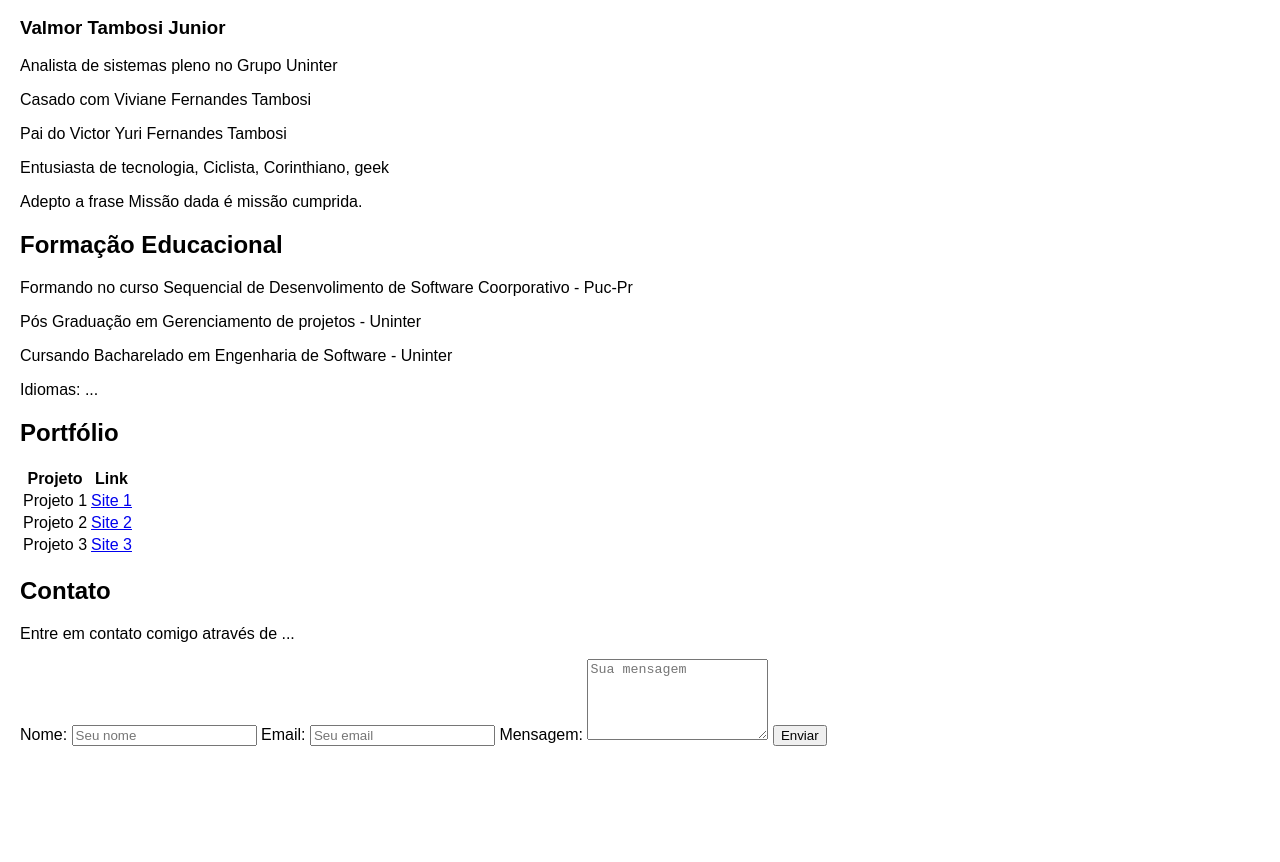
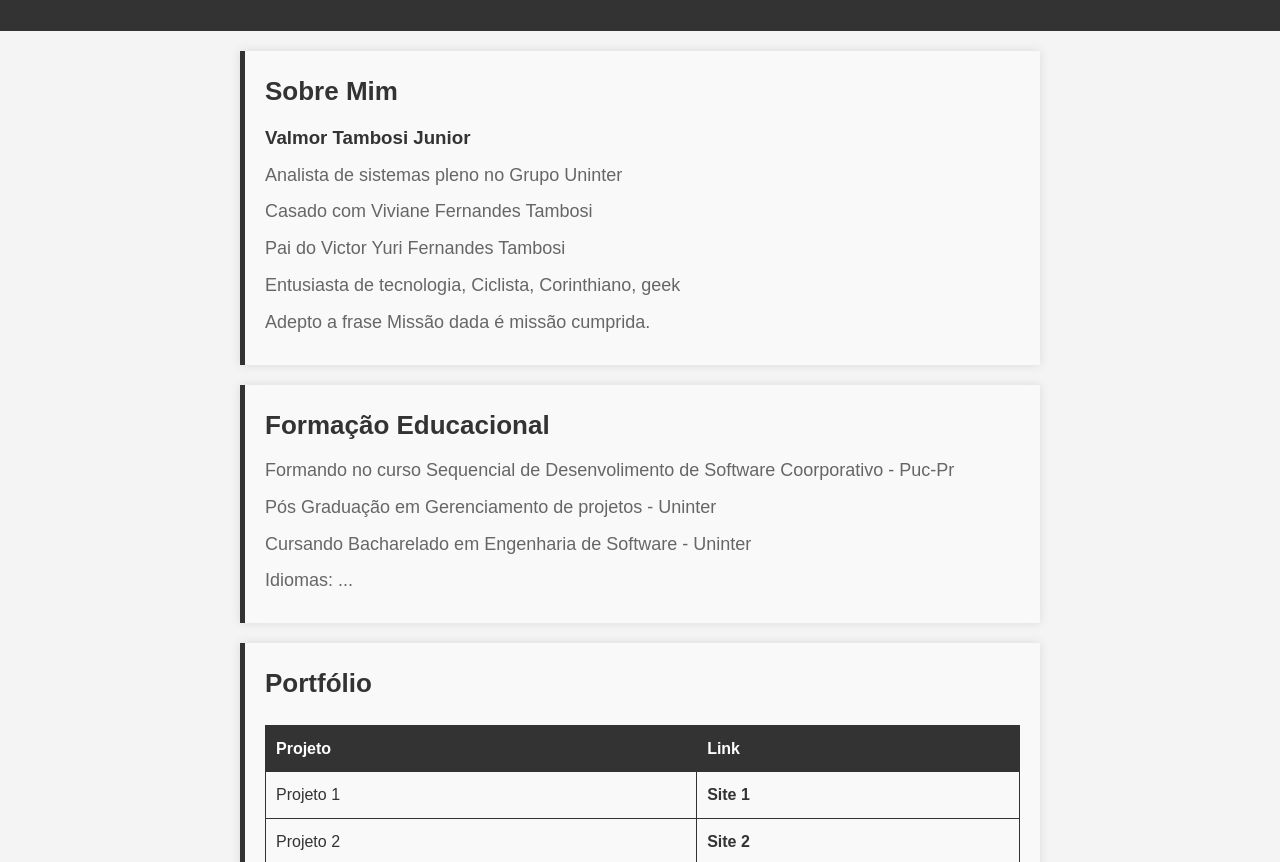
Before and after one commit to ValmorTambosiJunior/portfolioPessoal, a plain HTML site: page index.html in a window 1280 px wide. Shown: the part 169-1031 px from the top of the page. Before the commit the page ends 935 px from the top, so only its background shows below. Drawn offline with Linux system fonts and the light colour scheme; files that its build step writes are made by us from their sources.

Commit message:
Add files via upload

```diff
--- a/style.css
+++ b/style.css
@@ -1,23 +1,217 @@
-/* Estilos gerais */
+/* Reset básico para garantir consistência entre navegadores */
+* {
+    margin: 0;
+    padding: 0;
+    box-sizing: border-box;
+}
+
+#sobre {
+    background-color: #f9f9f9;
+    padding: 20px;
+    margin: 20px auto;
+    max-width: 800px;
+    box-shadow: 0 0 10px rgba(0, 0, 0, 0.1);
+    border-left: 5px solid #333;
+}
+
+#sobre h2 {
+    color: #333;
+    font-size: 26px;
+    margin-bottom: 10px;
+}
+
+#sobre p {
+    font-size: 18px;
+    color: #666;
+    margin: 8px 0;
+}
+/* Estilos para a seção Formação Educacional */
+#formacao {
+    background-color: #f9f9f9;
+    padding: 20px;
+    margin: 20px auto;
+    max-width: 800px;
+    box-shadow: 0 0 10px rgba(0, 0, 0, 0.1);
+    border-left: 5px solid #333;
+}
+
+#formacao h2 {
+    color: #333;
+    font-size: 26px;
+    margin-bottom: 10px;
+}
+
+#formacao p {
+    font-size: 18px;
+    color: #666;
+    margin: 8px 0;
+}
+/* Corpo da página */
 body {
     font-family: Arial, sans-serif;
+    background-color: #f4f4f4;
+    color: #333;
+    line-height: 1.6;
     margin: 0;
-    padding: 20px;
+    padding: 0;
 }
 
-/* Estilos da navegação */
+/* Estilos do cabeçalho e título */
+header {
+    background-color: #333;
+    color: white;
+    padding: 20px;
+    text-align: center;
+}
+
+header h1 {
+    margin-bottom: 10px;
+}
+
+/* Centralizando o menu de navegação */
+.menu-container {
+    display: flex;
+    justify-content: center;
+}
+
+/* Estilos do menu */
 nav ul {
     list-style: none;
     padding: 0;
-    margin: 0;
+    display: flex; /* Faz os itens do menu ficarem lado a lado */
 }
 
-nav li {
-    display: inline-block;
-    margin-right: 10px;
+nav ul li {
+    margin: 0 15px; /* Espaçamento entre os itens do menu */
 }
 
-/* Estilos das seções */
-section {
-    margin-bottom: 20px;
+nav ul li a {
+    color: white;
+    text-decoration: none;
+    font-weight: bold;
+    font-size: 18px;
 }
+
+nav ul li a:hover {
+    text-decoration: underline;
+}
+
+/* Estilos para as seções */
+div {
+    padding: 20px;
+    margin: 20px auto;
+    max-width: 800px;
+    background-color: wh
+}
+
+/* Estilos para a seção Portfólio */
+#portfolio {
+    background-color: #f9f9f9;
+    padding: 20px;
+    margin: 20px auto;
+    max-width: 800px;
+    box-shadow: 0 0 10px rgba(0, 0, 0, 0.1);
+    border-left: 5px solid #333;
+}
+
+#portfolio h2 {
+    color: #333;
+    font-size: 26px;
+    margin-bottom: 10px;
+}
+
+/* Estilo para a tabela */
+#portfolio table {
+    width: 100%;
+    border-collapse: collapse;
+    margin-top: 20px;
+}
+
+#portfolio table, #portfolio th, #portfolio td {
+    border: 1px solid #333;
+}
+
+#portfolio th, #portfolio td {
+    padding: 10px;
+    text-align: left;
+}
+
+#portfolio th {
+    background-color: #333;
+    color: white;
+}
+
+#portfolio td a {
+    color: #333;
+    text-decoration: none;
+    font-weight: bold;
+}
+
+#portfolio td a:hover {
+    text-decoration: underline;
+}
+
+/* Estilos para a seção Contato */
+#contato {
+    background-color: #f9f9f9;
+    padding: 20px;
+    margin: 20px auto;
+    max-width: 800px;
+    box-shadow: 0 0 10px rgba(0, 0, 0, 0.1);
+    border-left: 5px solid #333;
+}
+
+#contato h2 {
+    color: #333;
+    font-size: 26px;
+    margin-bottom: 10px;
+}
+
+/* Estilos para o formulário */
+#contato form {
+    display: flex;
+    flex-direction: column;
+}
+
+#contato label {
+    font-size: 18px;
+    color: #666;
+    margin-bottom: 5px;
+}
+
+#contato input, #contato textarea {
+    font-size: 16px;
+    padding: 10px;
+    margin-bottom: 15px;
+    border: 1px solid #ccc;
+    border-radius: 4px;
+    width: 100%;
+    box-sizing: border-box;
+}
+
+#contato button {
+    background-color: #333;
+    color: white;
+    font-size: 18px;
+    padding: 10px 15px;
+    border: none;
+    border-radius: 4px;
+    cursor: pointer;
+}
+
+#contato button:hover {
+    background-color: #555;
+}
+
+button {
+    background-color: hsl(120, 70%, 4%); /* Cor de fundo verde */
+    color: white; /* Cor do texto */
+    padding: 10px 15px; /* Espaçamento interno */
+    border: none; /* Sem borda */
+    border-radius: 5px; /* Bordas arredondadas */
+    cursor: pointer; /* Muda o cursor ao passar o mouse */
+}
+
+button:hover {
+    background-color: #45a049; /* Cor de fundo ao passar o mouse */
+}
```
